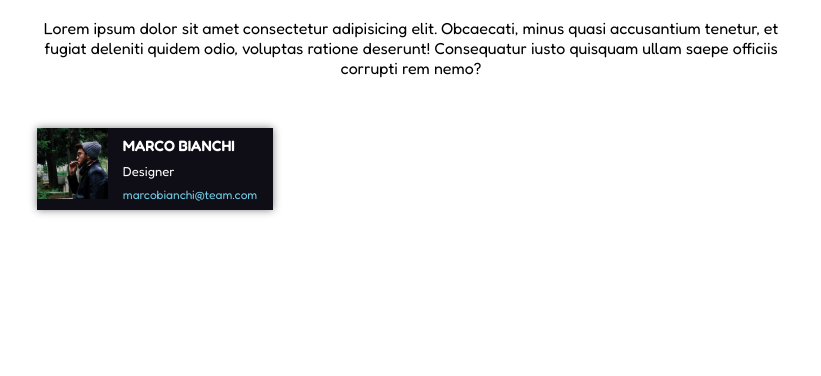
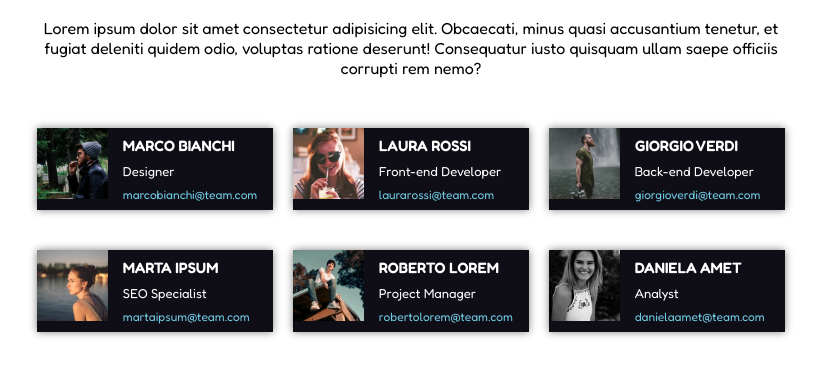
Before and after one commit to SimonaMartinucci/html-css-float-cards, a plain HTML site: page index.html in a window 1280 px wide. Shown: the part 94-470 px from the top of the page, without its empty margins (229-1050 px from the left). Drawn offline with Linux system fonts and the light colour scheme.

Commit message:
fix cards

```diff
--- a/css/style.css
+++ b/css/style.css
@@ -37,7 +37,7 @@ header h1 {
     float: left;
     width: calc((100% / 3) - 20px);
     background-color: rgb(15, 14, 23);
-    margin: 30px 10px;
+    margin: 30px 10px 10px;
     box-shadow: 0 0 8px grey;
     /* DEBUG */
     /* height: 80px;    */
--- a/index.html
+++ b/index.html
@@ -31,14 +31,45 @@
                     <div class="email">marcobianchi@team.com</div>
                 </div>
 
+                <div class="col">
+                    <img src="img/female1.png" alt="laura-rossi">
+                    <div class="name">LAURA ROSSI</div>
+                    <div class="job">Front-end Developer</div>
+                    <div class="email">laurarossi@team.com</div>
+                </div>
+
+                <div class="col">
+                    <img src="img/male2.png" alt="giorgio-verdi">
+                    <div class="name">GIORGIO VERDI</div>
+                    <div class="job">Back-end Developer</div>
+                    <div class="email">giorgioverdi@team.com</div>
+                </div>
             </div>
 
             <!-- seconda riga -->
+            <div class="row">
+                <div class="col">
+                    <img src="img/female2.png" alt="marta-ipsum">
+                    <div class="name">MARTA IPSUM</div>
+                    <div class="job">SEO Specialist</div>
+                    <div class="email">martaipsum@team.com</div>
+                </div>
 
+                <div class="col">
+                    <img src="img/male3.png" alt="roberto-lorem">
+                    <div class="name">ROBERTO LOREM</div>
+                    <div class="job">Project Manager</div>
+                    <div class="email">robertolorem@team.com</div>
+                </div>
 
-
+                <div class="col">
+                    <img src="img/female3.png" alt="daniela-amet">
+                    <div class="name">DANIELA AMET</div>
+                    <div class="job">Analyst</div>
+                    <div class="email">danielaamet@team.com</div>
+                </div>
+            </div>
         </main>
     </div>
-
 </body>
 </html>
```
